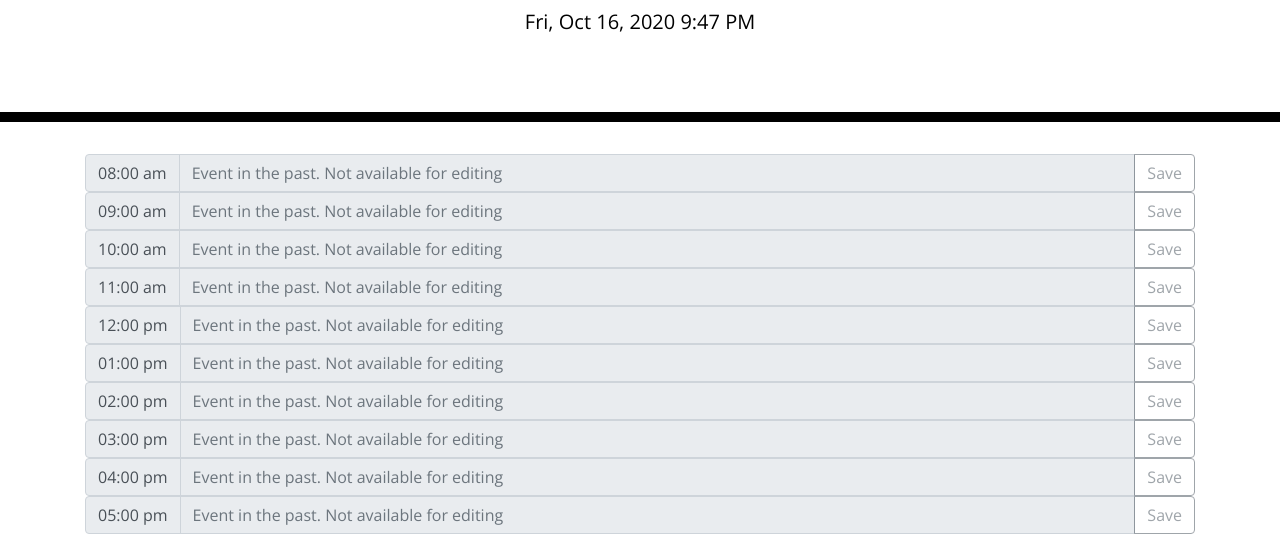
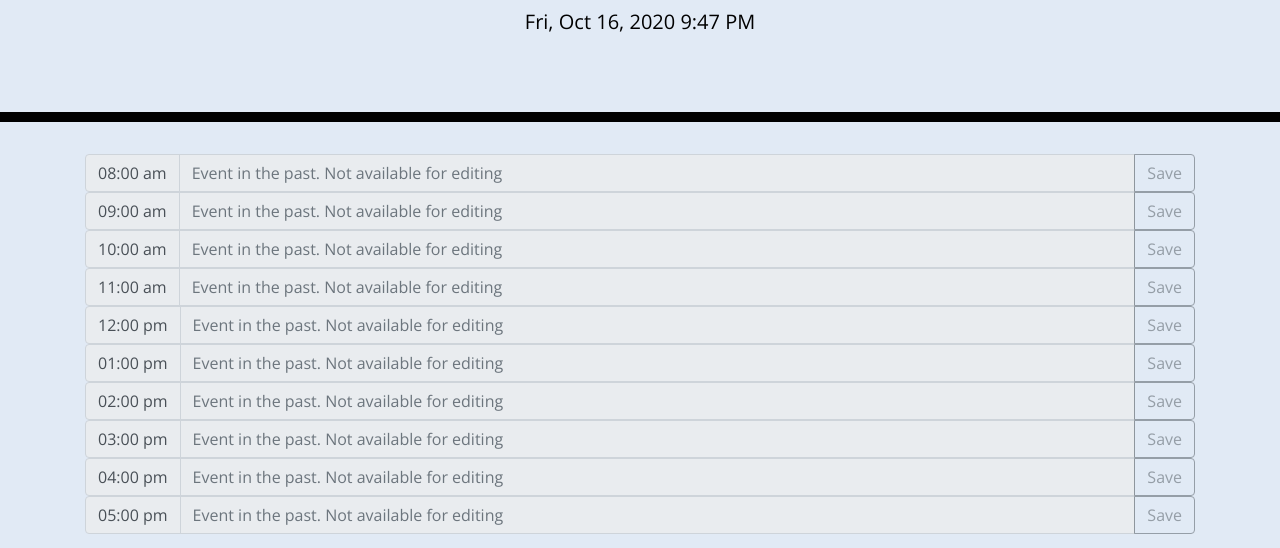
Before and after one commit to Rodolfod1/Work-Day-Scheduler, a plain HTML site: page index.html in a window 1280 px wide. Shown: the part 182-730 px from the top of the page. Drawn offline with nearby package versions, Linux system fonts and the light colour scheme.

Commit message:
Updating style

```diff
--- a/style.css
+++ b/style.css
@@ -2,6 +2,7 @@ body {
   font-family: 'Open Sans', sans-serif;
   font-size: 16px;
   line-height: 1;
+  background-color: #E1EAF5;
 }
 .input-group {
 margin:0;
@@ -16,6 +17,10 @@ margin:0;
   border-bottom: 10px solid black;
 }
 
+.container {
+  height: 100vh;
+}
+
  /* Footer */
 /* containing position sticky */
 footer {
```
